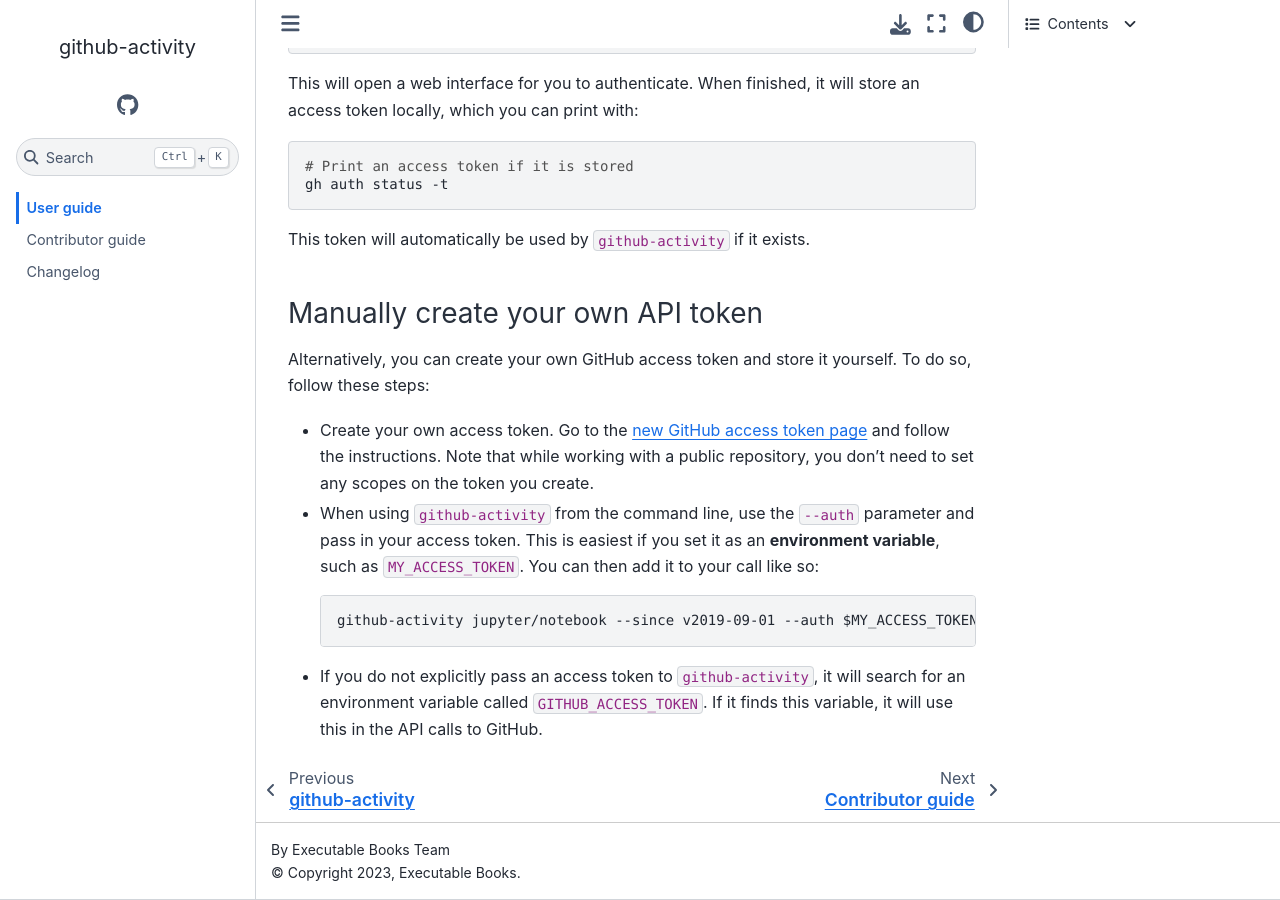
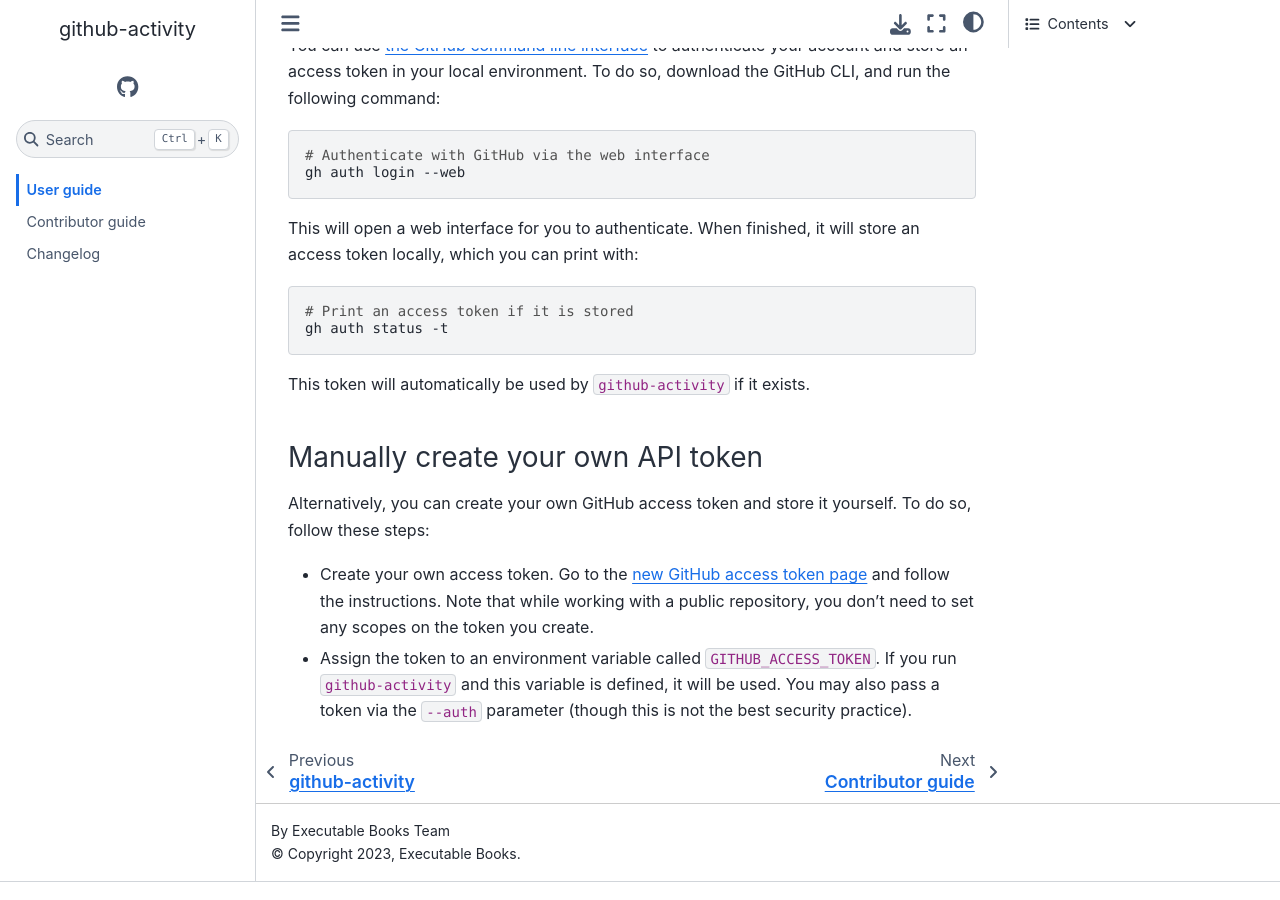
Before and after one commit to executablebooks/github-activity, a Sphinx documentation site: the page built from docs/use.md, in a window 1280 px wide and 900 px high, scrolled down 1832 px. Built offline with Sphinx 7.4.7 and the Sphinx Book theme 1.1.4, drawn with Linux system fonts in a browser that asks for light colours; the version number is read from the project's files by our own code; some of the changed text lies outside the part shown.

````diff
--- a/docs/use.md
+++ b/docs/use.md
@@ -4,10 +4,14 @@ These sections describe how to control the major functionality of this tool.
 
 ## Generate a markdown changelog
 
+```{note}
+Before generating a changelog you should [generate and add a GitHub Access Token](use:token).
+```
+
 The easiest way to use `github-activity` to generate activity markdown is to use
 the command-line interface. It takes the following form:
 
-```
+```bash
 github-activity [<org>/<repo>] --since <date or ref> --until <date or ref>
 ```
 
@@ -90,17 +95,8 @@ This token will automatically be used by `github-activity` if it exists.
 Alternatively, you can create your own GitHub access token and store it yourself.
 To do so, follow these steps:
 
-- Create your own access token. Go to the [new GitHub access token page](https://github.com/settings/tokens/new)
-  and follow the instructions. Note that while working with a public repository,
-  you don't need to set any scopes on the token you create.
-- When using `github-activity` from the command line, use the `--auth` parameter and pass
-  in your access token. This is easiest if you set it as an **environment variable**,
-  such as `MY_ACCESS_TOKEN`. You can then add it to your call like so:
-
-  ```
-  github-activity jupyter/notebook --since v2019-09-01 --auth $MY_ACCESS_TOKEN
-  ```
-
-- If you do not explicitly pass an access token to `github-activity`, it will search
-  for an environment variable called `GITHUB_ACCESS_TOKEN`. If it finds this variable,
-  it will use this in the API calls to GitHub.
+- Create your own access token. Go to the [new GitHub access token page](https://github.com/settings/tokens/new) and follow the instructions.
+  Note that while working with a public repository, you don't need to set any scopes on the token you create.
+- Assign the token to an environment variable called `GITHUB_ACCESS_TOKEN`.
+  If you run `github-activity` and this variable is defined, it will be used.
+  You may also pass a token via the `--auth` parameter (though this is not the best security practice).
--- a/noxfile.py
+++ b/noxfile.py
@@ -4,13 +4,13 @@ nox.options.reuse_existing_virtualenvs = True
 
 
 @nox.session
-def run(session):
+def changelog(session):
     """Run github activity on this repository with the current repo."""
     session.install("-r", "requirements.txt")
     session.install("-e", ".")
 
     # Run github activity and re-use the posargs
-    cmd = ["github-activity"] + session.posargs
+    cmd = ["github-activity"] + session.posargs + ["-o", "tmp.md"]
     session.run(*cmd)
 
 
````
Also changed, not shown: other parts of docs/use.md (+1 -0 lines), docs/contribute.md (+5 -0 lines), 1 other file.
